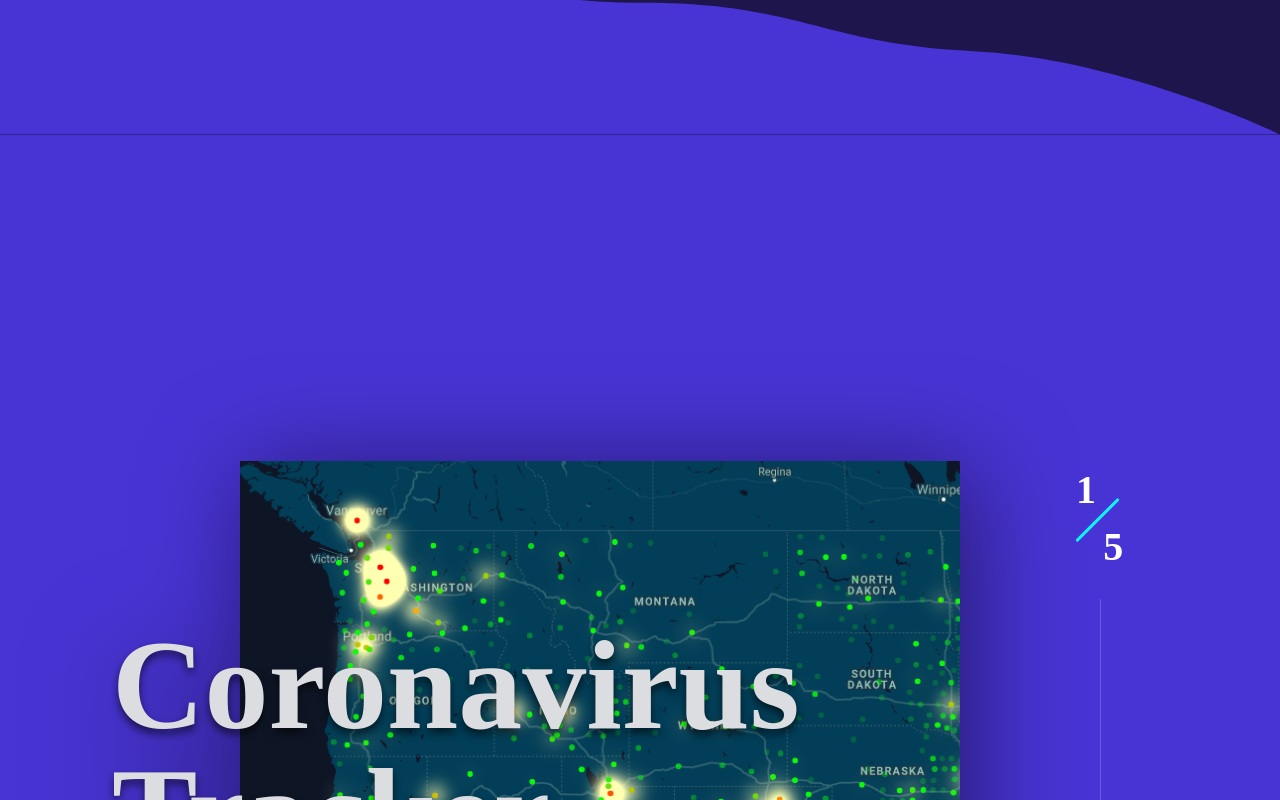
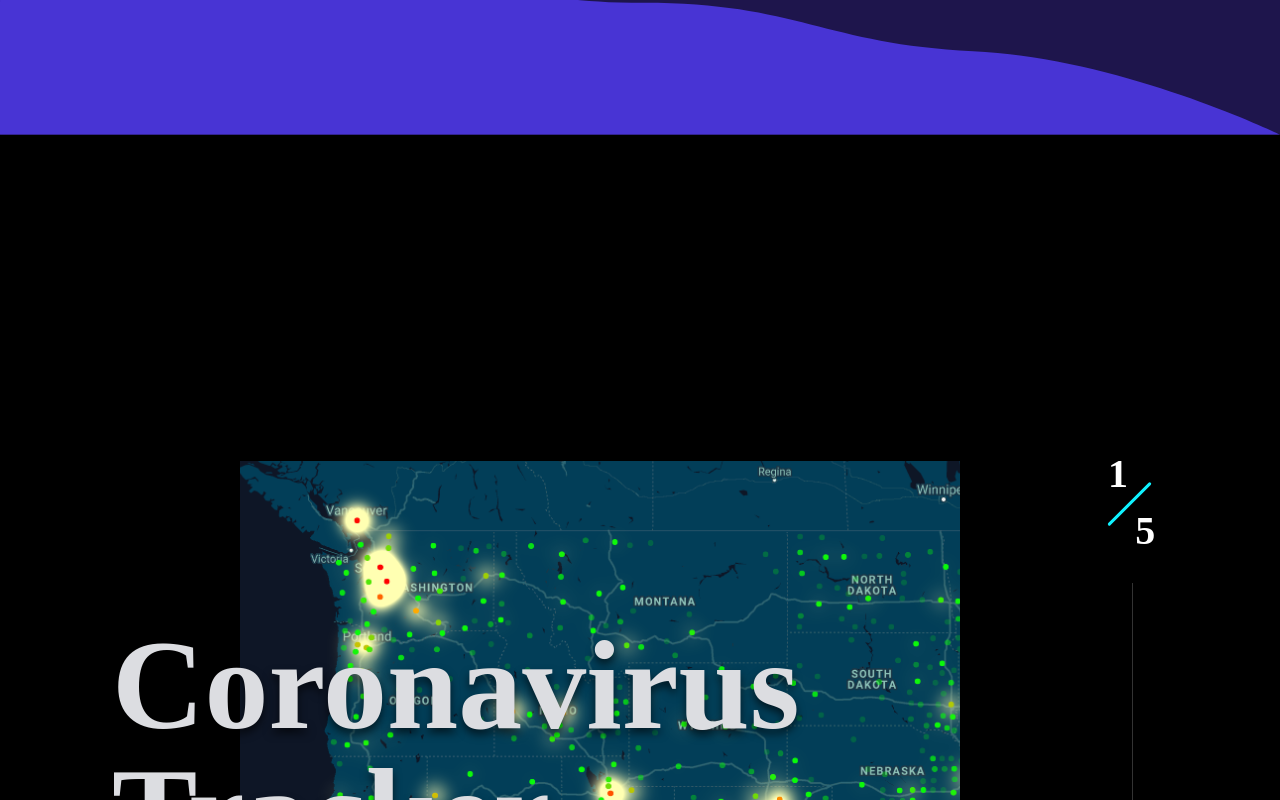
Before and after one commit to Sajantoor/sajantoor.github.io, a React (Create React App) app: page / in a window 1280 px wide. Shown: the part 1680-2480 px from the top of the page. Built offline with nearby package versions, Linux system fonts and the light colour scheme.

Commit message:
:sparkles: Color of background in projects page changes on scroll

```diff
--- a/src/components/ProjectContainer.js
+++ b/src/components/ProjectContainer.js
@@ -8,6 +8,13 @@ import { ReactComponent as ReactIcon } from '../assets/logos/React.svg';
 import { ReactComponent as Uber } from '../assets/logos/Uber.svg';
 
 class ProjectContainer extends React.Component {
+    constructor(props) {
+        super(props);
+        this.state = {
+
+        }
+    }
+
     render() {
         const CoronavirusComponents = [ {link: "https://reactjs.org/", component: <ReactIcon/>}, {link: "https://developers.google.com/maps/documentation", component: <GoogleMaps/>}, {link: "https://deck.gl/", component: <Uber/>},]
 
@@ -22,14 +29,27 @@ class ProjectContainer extends React.Component {
                     subtitle="Tracking the Pandemic"
                     img={covidTrackerImage}
                     caption="Visualizing and making COVID-19 information accessible"
-                    description="The Coronavirus Tracker project is used to visualize and track the COVID-19 (Coronavirus) pandemic. The goal of the project is making information about COVID-19 easily accessible and easy to understand for the public using data visualization. In its current state, the project features a scatterplot layer which changes colors based of the data point and a heat map layer which is weighted based of the value of the data point. It also features the ability to turn these layers on and off, switch between different data parameters such as confirmed cases or deaths and features a tooltip UI component which appears when the user hovers over an element."
+                    description="The Coronavirus Tracker project is used to visualize and track the COVID-19 (Coronavirus) pandemic. The goal of the project is making information about COVID-19 easily accessible and easy to understand for the public using data visualization. In its current state, the project features a scatterplot layer which changes colors based of the data point and a heat map layer which is weighted based of the value of the data point. It also features the ability to turn these layers on and off, switch between different data parameters such as confirmed cases or deaths and features a tooltip UI component which appears when the user hovers over an element. The Coronavirus Tracker project is used to visualize and track the COVID-19 (Coronavirus) pandemic. The goal of the project is making information about COVID-19 easily accessible and easy to understand for the public using data visualization. In its current state, the project features a scatterplot layer which changes colors based of the data point and a heat map layer which is weighted based of the value of the data point. It also features the ability to turn these layers on and off, switch between different data parameters such as confirmed cases or deaths and features a tooltip UI component which appears when the user hovers over an element."
                     linkText="View GitHub Repo"
                     link="https://github.com/Sajantoor/Coronavirus-Tracker"
                     embed="https://sajantoor.github.io/Coronavirus-Tracker/"
                     icons={CoronavirusComponents}
+                    backgroundColor={"#4834d4"}
+                />
+
+                <Projects
+                    title="Coronavirus Tracker"
+                    subtitle="Tracking the Pandemic"
+                    img={covidTrackerImage}
+                    caption="Visualizing and making COVID-19 information accessible"
+                    description="The Coronavirus Tracker project is used to visualize and track the COVID-19 (Coronavirus) pandemic. The goal of the project is making information about COVID-19 easily accessible and easy to understand for the public using data visualization. In its current state, the project features a scatterplot layer which changes colors based of the data point and a heat map layer which is weighted based of the value of the data point. It also features the ability to turn these layers on and off, switch between different data parameters such as confirmed cases or deaths and features a tooltip UI component which appears when the user hovers over an element. The Coronavirus Tracker project is used to visualize and track the COVID-19 (Coronavirus) pandemic. The goal of the project is making information about COVID-19 easily accessible and easy to understand for the public using data visualization. In its current state, the project features a scatterplot layer which changes colors based of the data point and a heat map layer which is weighted based of the value of the data point. It also features the ability to turn these layers on and off, switch between different data parameters such as confirmed cases or deaths and features a tooltip UI component which appears when the user hovers over an element."
+                    linkText="View GitHub Repo"
+                    link="https://github.com/Sajantoor/Coronavirus-Tracker"
+                    embed="https://sajantoor.github.io/Coronavirus-Tracker/"
+                    icons={CoronavirusComponents}
+                    backgroundColor={"#000"}
                 />
             </div>
-
         )
     }
 }
--- a/src/components/Projects.js
+++ b/src/components/Projects.js
@@ -7,14 +7,37 @@ import { ReactComponent as Link } from '../assets/icons/link.svg';
 class Projects extends React.Component {
     constructor(props) {
         super(props);
+        this.scroll = this.scroll.bind(this);
         this.state = {
             more: false,
         }
     }
 
+    componentWillMount() {
+        window.addEventListener('scroll', this.scroll);
+    }
+
+    scroll() {
+        let element = this.refs.projects;
+        let boundingClient = element.getBoundingClientRect();
+        let elementTopPos = boundingClient.top;
+        let elementBottomPos = boundingClient.bottom;
+
+        console.log(elementBottomPos);
+
+        if (elementTopPos < 300 && elementBottomPos >= 300) {
+            if (this.props.backgroundColor) {
+                element.parentNode.style.backgroundColor = this.props.backgroundColor;
+
+            } else {
+                element.parentNode.removeAttribute('style');
+            }
+        }
+    }
+
     render() {
         return(
-            <div className="projects">
+            <div className="projects" ref="projects">
                 <div className="projectContain">
                     <h1 className={!this.state.more ? "projectTitle" : "titleMore" }> { this.props.title } </h1>
                     <h2 className={!this.state.more ? "projectSub" : "subMore" }> { this.props.subtitle } </h2>
@@ -37,7 +60,6 @@ class Projects extends React.Component {
                     <div className="imgContain">
                         <img className={!this.state.more ? "img" : "imgMore"} src={this.props.img} alt=""/>
                     </div>
-
                 </div>
 
                 <div className="projectCaption">
--- a/src/styles/projectContainer.css
+++ b/src/styles/projectContainer.css
@@ -8,12 +8,21 @@
     width: 100vw;
     min-height: 100vh;
     position: relative;
+    transition: background-color 0.8s;
 }
 
 .projectPosition {
-    position: absolute;
-    right: 10rem;
-    top: 19rem;
+    position: sticky;
+    float: right;
+    right: 8rem;
+    top: 5rem;
+    margin-top: 18rem;
+}
+
+.projectScroll {
+    position: fixed;
+    right: 9rem;
+    top: 4rem;
 }
 
 /* ===========
@@ -57,7 +66,7 @@
     top: 1.5rem;
 }
 
-.projectPosition::after {
+.projectPosition::after, .projectScroll::after {
     content: '';
     width: 1px;
     display: block;
--- a/src/styles/projects.css
+++ b/src/styles/projects.css
@@ -4,7 +4,11 @@
 */
 
 .projects {
-    padding: 15rem 10rem 30rem 15rem;
+    padding: 15rem 10rem 12rem 15rem;
+}
+
+.projects:last-of-type {
+    padding-bottom: 10rem;
 }
 
 .projectContain {
@@ -74,6 +78,7 @@
     font-size: 4.5em;
     padding: 2rem 3rem 0rem 3rem;
     margin-bottom: 0.3rem;
+    margin-top: 5.4rem;
 }
 
 .subMore {
```
